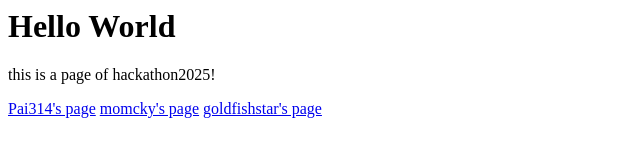
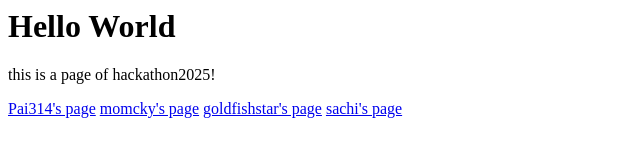
Before and after one commit to sachi0408116/hackathon-2025, a plain HTML site: page index.html in a window 1280 px wide. Shown: the whole page, without its empty margins (0-640 px from the left). Drawn offline with Linux system fonts and the light colour scheme.

Commit message:
Update index.html

```diff
--- a/index.html
+++ b/index.html
@@ -5,3 +5,4 @@
 <a href="https://sachi0408116.github.io/hackathon-2025/myname.html">Pai314's page</a>
 <a href="https://sachi0408116.github.io/hackathon-2025/mocky.html">momcky's page</a>
 <a href="https://sachi0408116.github.io/hackathon-2025/goldfishstar.html">goldfishstar's page</a>
+<a href="https://sachi0408116.github.io/hackathon-2025/sachi0408116.html">sachi's page</a>
```
